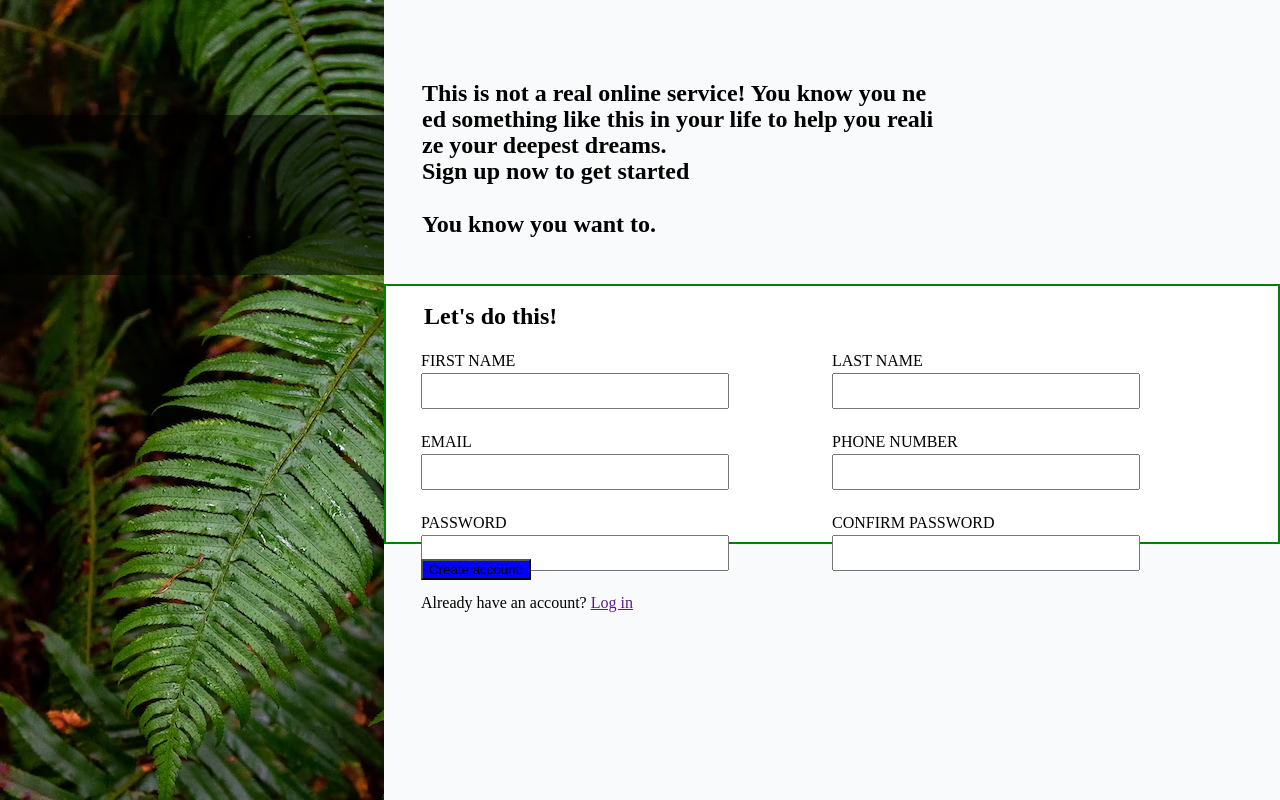
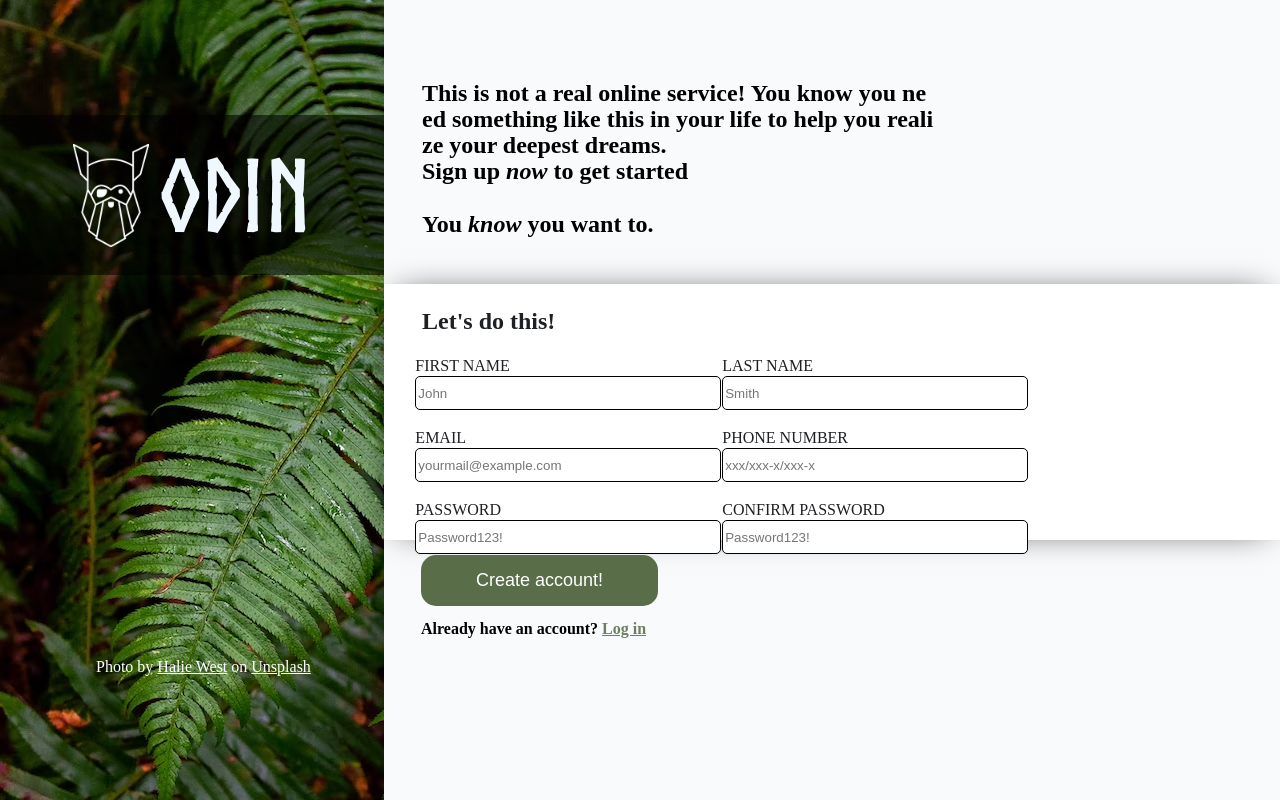
Before and after one commit to LukaNikcevic77/Sign-Up-Form, a plain HTML site: page index.html in a window 1280 px wide. Drawn offline with Linux system fonts and the light colour scheme.

Commit message:
Design finish

```diff
--- a/css/style.scss
+++ b/css/style.scss
@@ -1,3 +1,8 @@
+@font-face {
+    font-family: "OdinFont";
+    src: url(/Norse-Bold.otf);
+}
+
 
 body {
     display: flex;
@@ -8,14 +13,41 @@ body {
         height: 100vh;
         width: 30vw;
         background-image: url("/photo-1585202900225-6d3ac20a6962.avif");
+        color: white;
 
+        p {
+
+            margin-top: 100%;
+            margin-left: 25%;
+
+        }
+
+        a {
+
+            color: white;
+
+        }
 
         .black-box {
-
+            display: flex;
+            align-items: center;
+            justify-content: center;
+            gap: 10px;
+            font-family: "OdinFont";
+            font-size: 100px;
+            color: aliceblue;
             min-width: 100%;
             height: 20vh;
             background-color: rgba(0, 0, 0, 0.568);
             margin-top: 30%;
+
+            img {
+                display: block;
+
+                max-width: 20%;
+                height: auto;
+
+            }
         }
 
 }
@@ -55,9 +87,9 @@ body {
         }
 
         .form-holder {
-            border: 2px green solid;
+            color: rgb(30, 32, 36);
             min-width: 98%;
-
+            box-shadow: 0px 0px 35px -15px black;
             min-height: 20vw;
             max-height: 20vw;
             background-color: white;
@@ -66,9 +98,10 @@ body {
                 display: grid;
                 grid-template-columns: repeat(2, 1fr);
                 grid-template-rows: repeat(3, 1fr);
-                gap: 25px 0px;
-                padding-left: 35px;
-                padding-right: 35px;
+                gap: 20px 0px;
+
+                padding-left: 3.5%;
+                padding-right: 28%;
                 padding-top: 30px;
 
                 span {
@@ -81,11 +114,29 @@ body {
                 }
 
                 input {
-
+                    border: 1px groove black;
+                    border-radius: 5px;
                     min-height: 30px;
                     max-width: 300px;
                     margin-top: -8px;
 
+
+
+
+                    &:focus {
+                        outline: none !important;
+                        border: none;
+                        box-shadow: 0px 0px 5px 2px rgba(59, 129, 209, 0.575);
+
+                    }
+
+                    &:invalid {
+
+                        outline: none !important;
+                        border: none;
+                        box-shadow: 0px 0px 5px 2px rgba(255, 0, 0, 0.575);
+
+                    }
                 }
 
 
@@ -98,7 +149,7 @@ body {
                     font-size: 24px;
                     margin-bottom: -5px;
                     margin-left: 38px;
-                    margin-top: 18px;
+                    padding-top: 25px;
                 }
 
 
@@ -106,16 +157,28 @@ body {
 
 
             .button {
+            color: white;
+            font-weight: light;
+            border: none;
+            border-radius: 15px;
+            padding: 15px 55px;
+            font-size: 18px;
             margin-top: 15px;
             margin-left: 37px;
             min-width: 40px;
             min-height: 20px;
-            background-color: blue;
+            background-color: rgba(89,109,72,255);
 
         }
         p{
+            font-weight: bold;
             margin-left: 37px;
             margin-top: 15px;
+
+            a {
+                font-weight: bold;
+                color: rgba(110,127,95,255);
+            }
         }
 
 
--- a/index.html
+++ b/index.html
@@ -12,45 +12,47 @@
 <body>
     <div class="left">
         <div class="black-box">
-
+            <img src="/odin-lined.png" alt="odin-logo">
+            <h1>ODIN</h1>
         </div>
+        <p>Photo by <a href="">Halie West</a> on <a href="">Unsplash</a></p>
     </div>
     <div class="right">
         <h1 class="dummy-text">This is not a real online service! You know you need something like this in your life
-            to help you realize your deepest dreams. <br />Sign up now to get started
+            to help you realize your deepest dreams. <br />Sign up <em>now</em> to get started
         </h1>
-        <h1 class="dummy-text-2">You know you want to.</h1>
+        <h1 class="dummy-text-2">You <em>know</em> you want to.</h1>
     <div class="form-holder">
         <h1>Let's do this!</h1>
-        <form action="" method="get">
+        <form action="" method="get" id="myform">
             <span>
             <label for="First-Name">FIRST NAME</label>
-            <input type="text" id="First-Name">
+            <input type="text" id="First-Name" minlength="3" maxlength="15" placeholder = "John" >
             </span>
             <span>
             <label for="Last-Name">LAST NAME</label>
-            <input type="text" id="Last-Name">
+            <input type="text" id="Last-Name" minlength="3" maxlength="15" placeholder="Smith">
             </span>
             <span>
             <label for="Email">EMAIL</label>
-            <input type="text" id="Email">
+            <input type="email" id="Email" pattern="[a-z0-9._%+-]+@[a-z0-9.-]+\.[a-z]{2,4}$" placeholder="yourmail@example.com">
             </span>
             <span>
             <label for="Phone-Number">PHONE NUMBER</label>
-            <input type="text" id="Phone-Number">
+            <input type="text" id="Phone-Number" pattern="\d{3}\d{3,4}\d{3,4}" placeholder="xxx/xxx-x/xxx-x">
             </span>
             <span>
             <label for="Password">PASSWORD</label>
-            <input type="text" id="Password">
+            <input type="password" id="Password" pattern="^(?=.*[a-z])(?=.*[A-Z])(?=.*[0-9])(?=.*[!@#$%^&*_=+-]).{8,12}$" placeholder="Password123!">
             </span>
             <span>
             <label for="Confirm-Password">CONFIRM PASSWORD</label>
-            <input type="text" id="Confirm-Password">
+            <input type="password" id="Confirm-Password" placeholder="Password123!">
             </span>
         </form>
     </div>
 
-    <button type="submit" class="button">Create account!</button>
+    <button type="submit" class="button" form="myform">Create account!</button>
     <p>Already have an account? <a href="">Log in</a></p></div>
 
 </body>
```
Also changed, not shown: Norse-Bold.otf (added), css/style.css, odin-lined.png (added), 1 other file.
